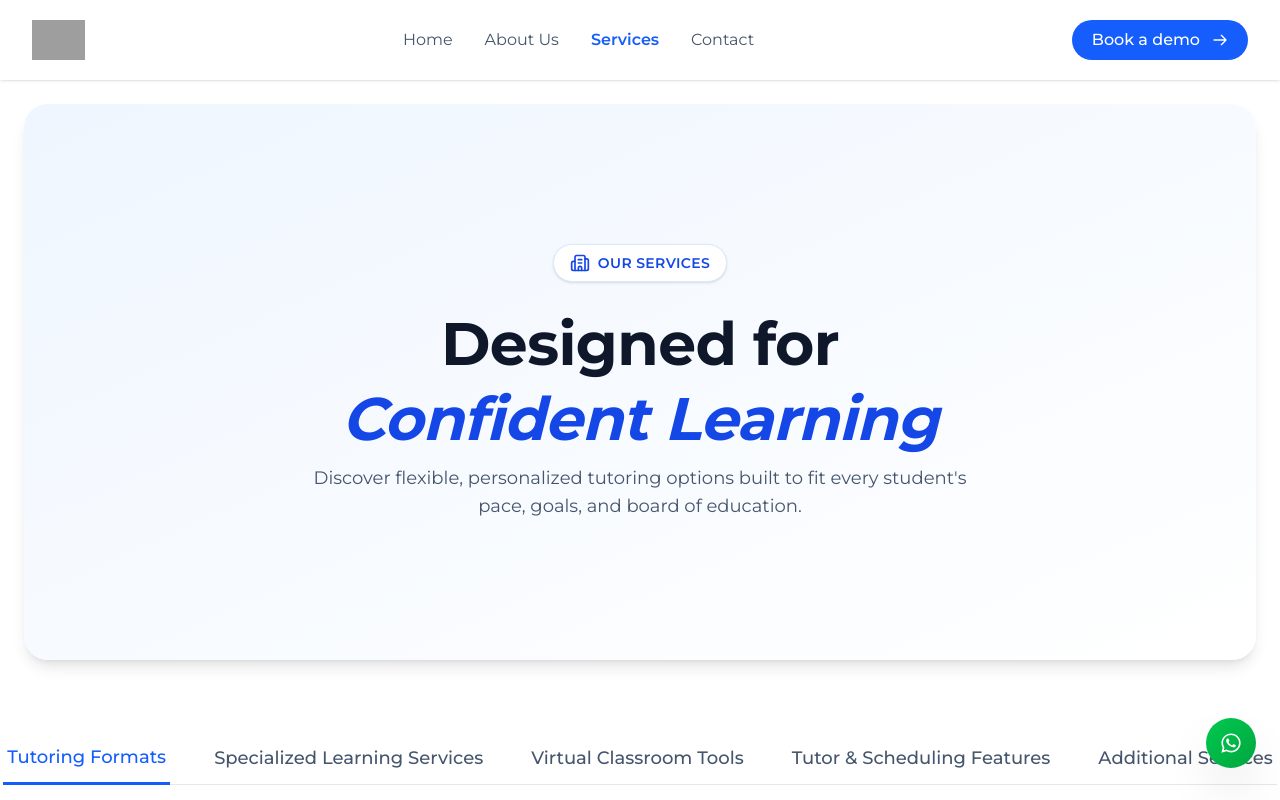
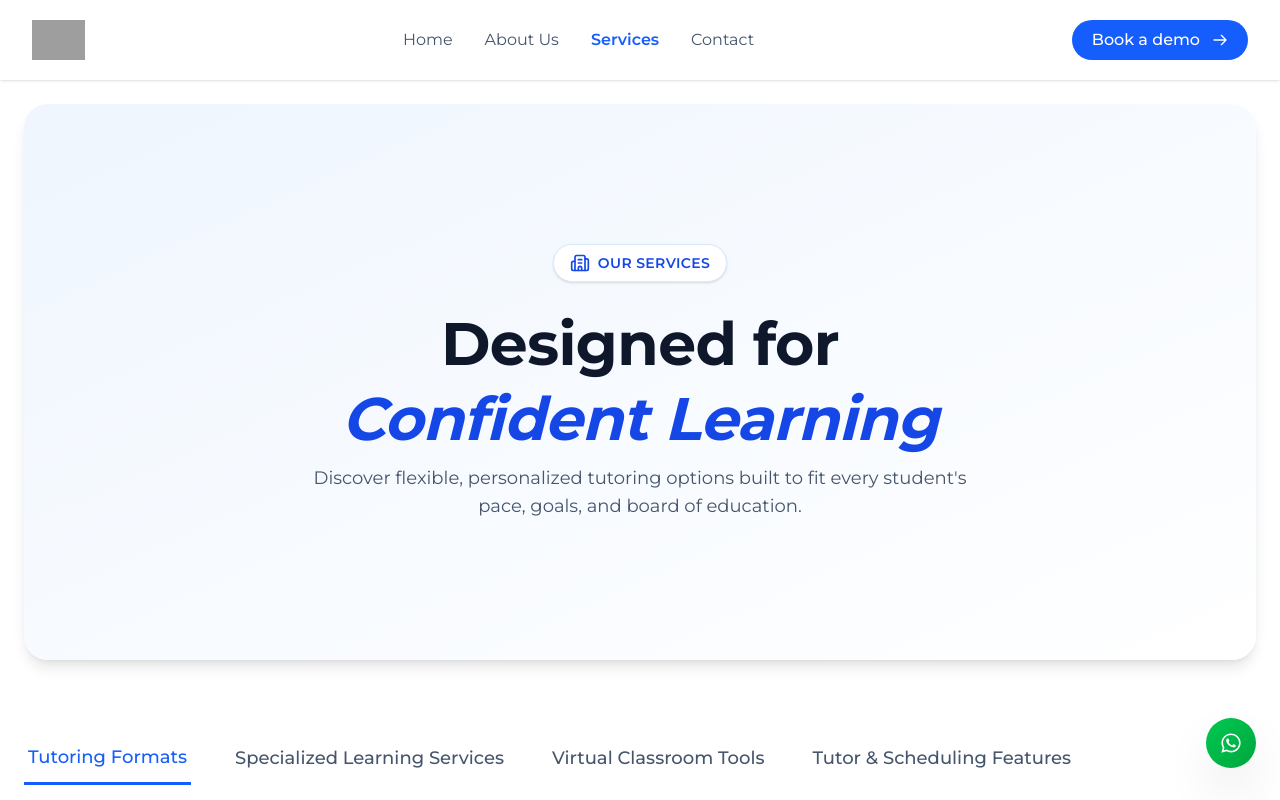
Before and after one commit to technovanam/Haven, a React (Vite) app in the folder Frontend/: page /services in a window 1280 px wide. Shown: the top 800 px of the page. Built offline with nearby package versions, Linux system fonts and the light colour scheme; no server answers; grey boxes are pictures that could not be loaded; what world-countries would draw is missing.

Commit message:
Services category pl

```diff
--- a/Frontend/src/pages/Services.jsx
+++ b/Frontend/src/pages/Services.jsx
@@ -320,7 +320,7 @@ const ServicesPage = () => {
       {/* ============================================================ */}
 
       <div className="flex justify-center mt-12 mb-12">
-        <div className="flex flex-wrap gap-x-6 sm:gap-x-8 md:gap-x-10 gap-y-2 border-b border-gray-200">
+        <div className="flex flex-wrap gap-x-6 sm:gap-x-8 md:gap-x-10 gap-y-2 border-b border-gray-200 pl-6 pr-4">
           {categories.map((category) => (
             <button
               key={category}
```
